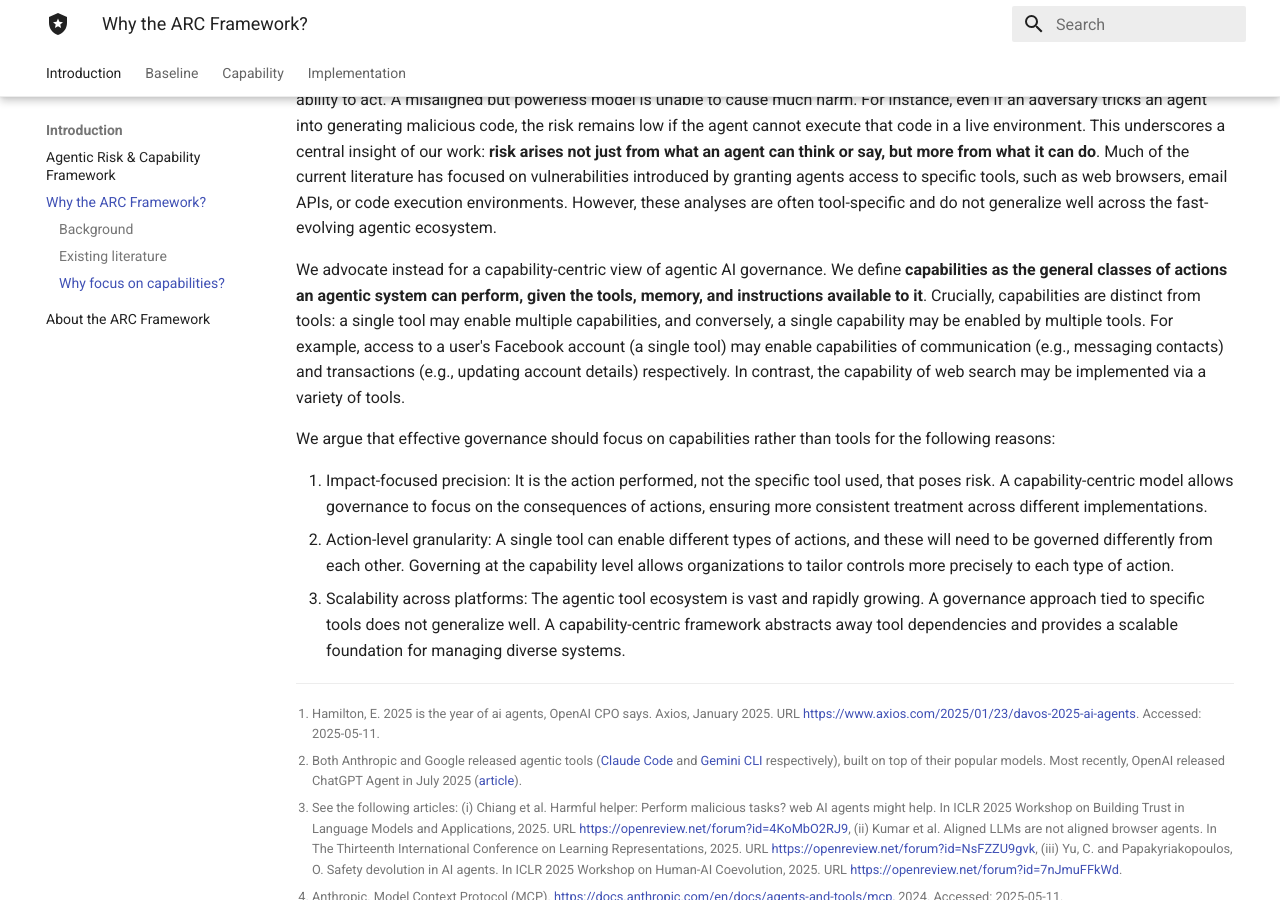
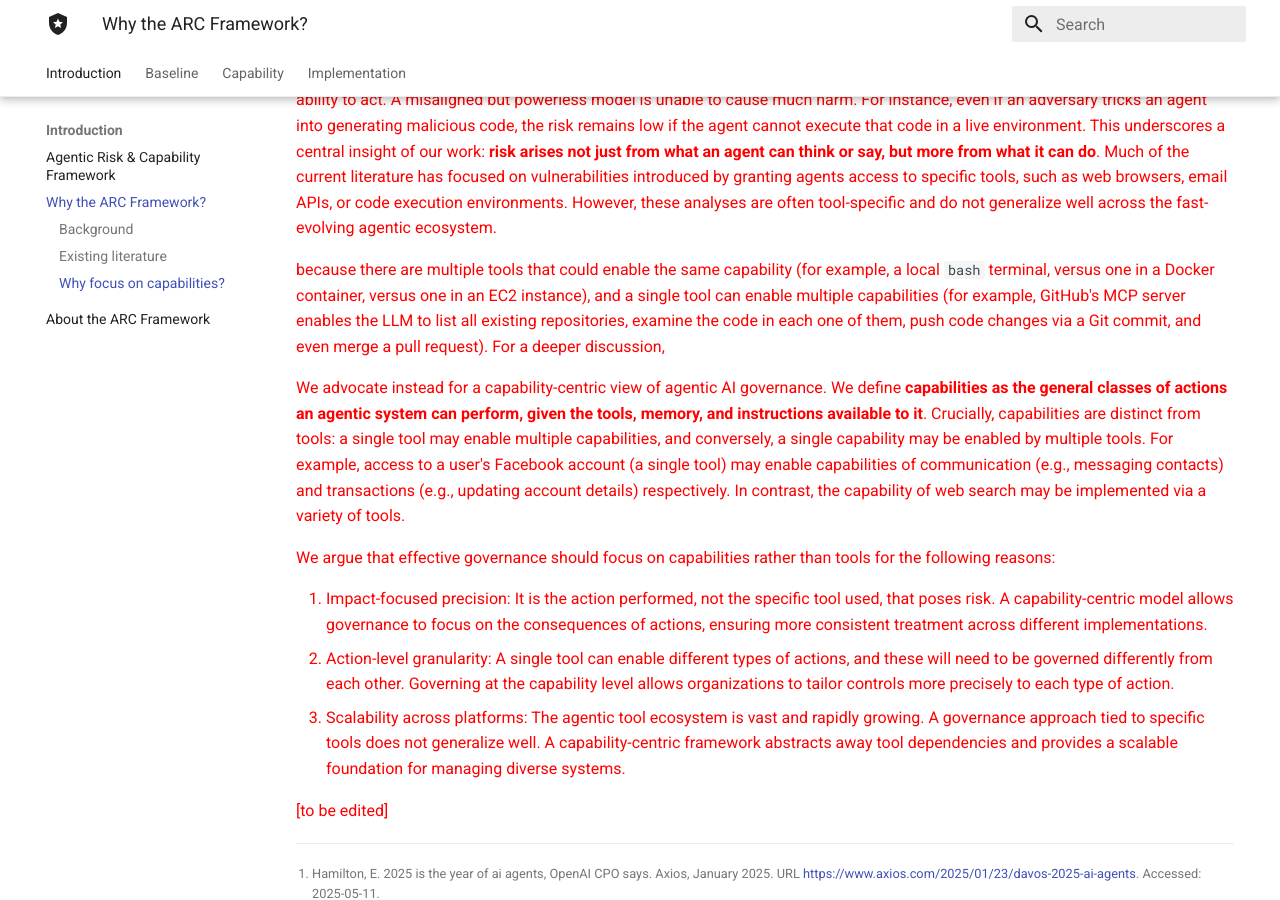
Before and after one commit to govtech-responsibleai/agentic-risk-capability-framework, an MkDocs documentation site: the page built from docs/intro/why_arc.md, in a window 1280 px wide and 900 px high, scrolled down 1518 px. Built offline with MkDocs 1.6.1 and Material for MkDocs 9.7.7, drawn with Linux system fonts in a browser that asks for light colours.

Commit message:
update intro section

```diff
--- a/docs/intro/why_arc.md
+++ b/docs/intro/why_arc.md
@@ -8,7 +8,7 @@
 
 ## Existing literature
 
-While regulatory frameworks such as the EU AI Act[^5] and NIST Risk Management Framework[^6] provide overarching principles and guidelines to manage AI risks, they are too high-level and conceptual for organizations to meaningful translate into governance policies. [to be edited]
+<font color="red">While regulatory frameworks such as the EU AI Act[^5] and NIST Risk Management Framework[^6] provide overarching principles and guidelines to manage AI risks, they are too high-level and conceptual for organizations to meaningful translate into governance policies. [to be edited]</font>
 
 To measure agentic AI risks, task-based frameworks have emerged to evaluate the ability of LLMs to execute malicious tasks. Benchmarks like CVEBench,[^7] CyBench,[^8] AgentHarm,[^9] and AgentDojo[^10] help to assess whether LLMs can complete cybersecurity attacks or harmful tasks like fraud. In these settings, agentic systems are required to not only comply with but also complete multi-step malicious requests. However, the ever-evolving landscape of attack scenarios make it difficult for organizations to constantly maintain a collection of harmful tasks and test their systems against them. This is also impractical when organizations deploy several agentic AI systems with differing goals.
 
@@ -22,7 +22,10 @@
 
 As such, **a monolithic standard for agentic risks and controls is simply not effective** - governance frameworks need flexibility to tailor risk identification and mitigation to the specifics of their organisation's context and the system's use case. However, good frameworks also need to provide meaningful guidance and establish a minimal baseline across the organisation. Leaving it completely up to system owners is not ideal either.
 
-While misaligned models present a fundamental challenge, misalignment alone is not inherently dangerous if the model lacks the ability to act. A misaligned but powerless model is unable to cause much harm. For instance, even if an adversary tricks an agent into generating malicious code, the risk remains low if the agent cannot execute that code in a live environment. This underscores a central insight of our work: **risk arises not just from what an agent can think or say, but more from what it can do**. Much of the current literature has focused on vulnerabilities introduced by granting agents access to specific tools, such as web browsers, email APIs, or code execution environments. However, these analyses are often tool-specific and do not generalize well across the fast-evolving agentic ecosystem.
+<font color="red">While misaligned models present a fundamental challenge, misalignment alone is not inherently dangerous if the model lacks the ability to act. A misaligned but powerless model is unable to cause much harm. For instance, even if an adversary tricks an agent into generating malicious code, the risk remains low if the agent cannot execute that code in a live environment. This underscores a central insight of our work: **risk arises not just from what an agent can think or say, but more from what it can do**. Much of the current literature has focused on vulnerabilities introduced by granting agents access to specific tools, such as web browsers, email APIs, or code execution environments. However, these analyses are often tool-specific and do not generalize well across the fast-evolving agentic ecosystem.
+
+because there are multiple tools that could enable the same capability (for example, a local `bash` terminal, versus one in a Docker container, versus one in an EC2 instance), and a single tool can enable multiple capabilities (for example, GitHub's MCP server enables the LLM to list all existing repositories, examine the code in each one of them, push code changes via a Git commit, and even merge a pull request). For a deeper discussion,
+
 
 We advocate instead for a capability-centric view of agentic AI governance. We define **capabilities as the general classes of actions an agentic system can perform, given the tools, memory, and instructions available to it**. Crucially, capabilities are distinct from tools: a single tool may enable multiple capabilities, and conversely, a single capability may be enabled by multiple tools. For example, access to a user's Facebook account (a single tool) may enable capabilities of communication (e.g., messaging contacts) and transactions (e.g., updating account details) respectively. In contrast, the capability of web search may be implemented via a variety of tools.
 
@@ -31,6 +34,8 @@
 1. Impact-focused precision: It is the action performed, not the specific tool used, that poses risk. A capability-centric model allows governance to focus on the consequences of actions, ensuring more consistent treatment across different implementations.
 2. Action-level granularity: A single tool can enable different types of actions, and these will need to be governed differently from each other. Governing at the capability level allows organizations to tailor controls more precisely to each type of action.
 3. Scalability across platforms: The agentic tool ecosystem is vast and rapidly growing. A governance approach tied to specific tools does not generalize well. A capability-centric framework abstracts away tool dependencies and provides a scalable foundation for managing diverse systems.
+
+[to be edited]</font>
 
  <!--- Footnotes below --->
 
```
Also changed, not shown: docs/index.md (+3 -1 lines).
